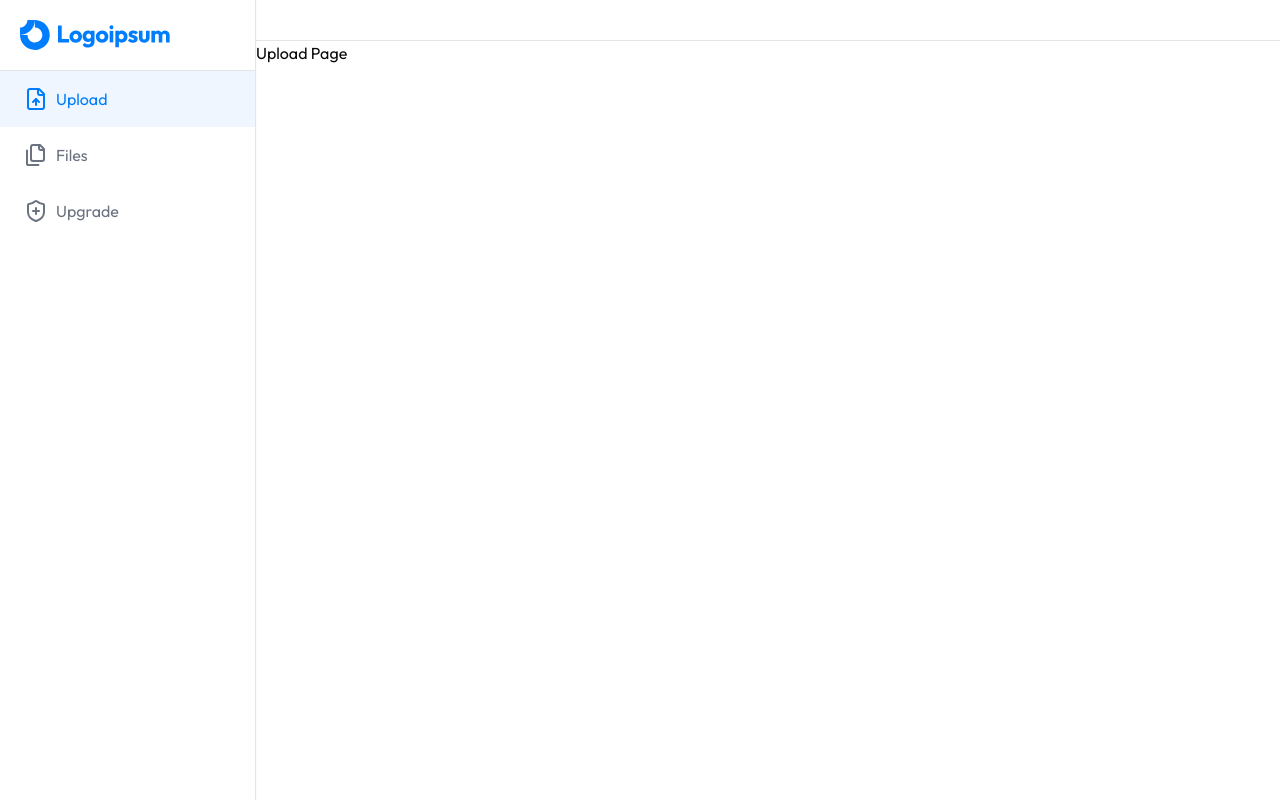
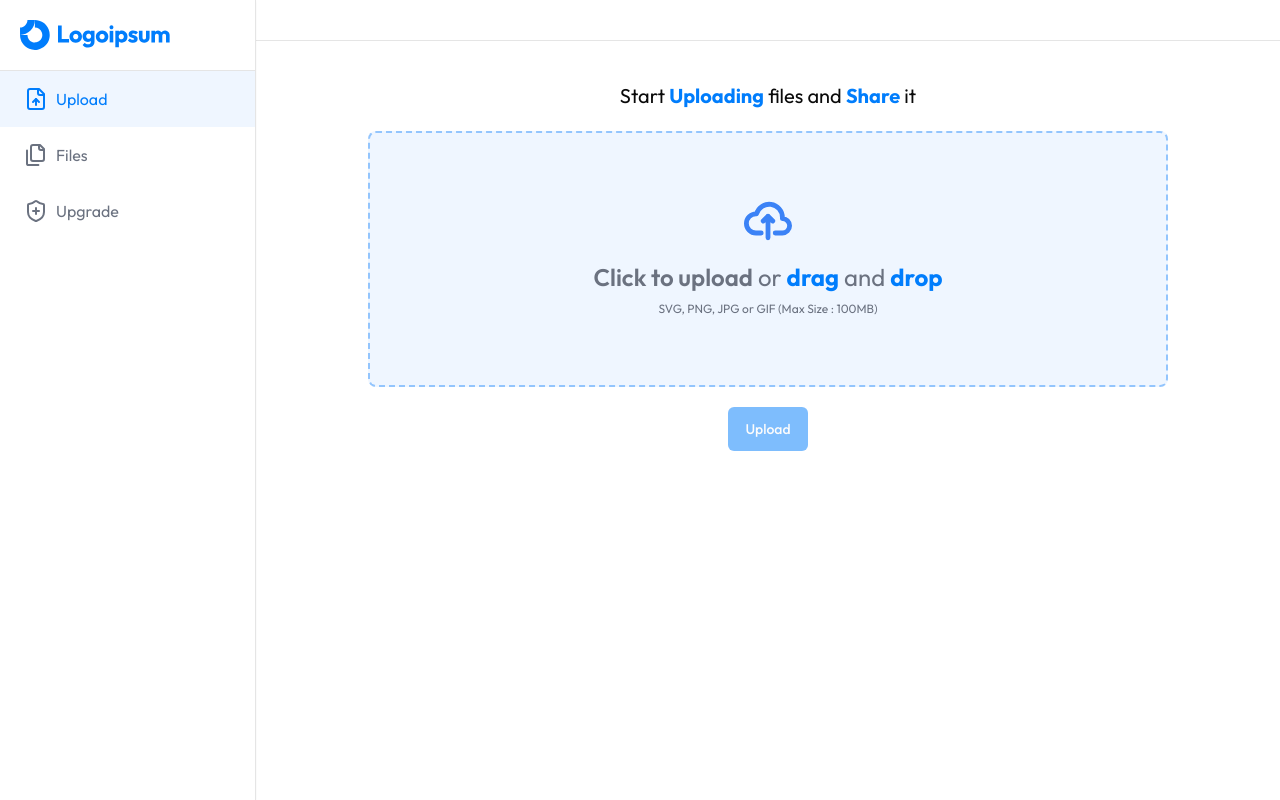
Before and after one commit to iamdaviddang/file-share-app, a Next.js app: page /upload in a window 1280 px wide. Built offline with nearby package versions, Linux system fonts and the light colour scheme.

Commit message:
upload page ui

```diff
--- /dev/null
+++ b/app/(dashboard)/(routes)/upload/_components/FilePreview.js
@@ -0,0 +1,43 @@
+import { File, X } from "lucide-react";
+import React from "react";
+
+function FilePreview({ file, removeFile }) {
+  const units = [
+    "bytes",
+    "KiB",
+    "MiB",
+    "GiB",
+    "TiB",
+    "PiB",
+    "EiB",
+    "ZiB",
+    "YiB",
+  ];
+
+  function niceBytes(x) {
+    let l = 0,
+      n = parseInt(x, 10) || 0;
+
+    while (n >= 1024 && ++l) {
+      n = n / 1024;
+    }
+
+    return n.toFixed(n < 10 && l > 0 ? 1 : 0) + " " + units[l];
+  }
+  return (
+    <div className="flex items-center gap-2 justify-between mt-5 border rounded-md p-4 border-primary">
+      <div className="flex items-center gap-2">
+        <File alt="file" width={50} height={50} className="text-primary" />
+        <div className="text-left">
+          <h2>{file.name}</h2>
+          <h2 className="text-gray-400 text-[12px]">
+            {file?.type} / {niceBytes(file?.size)}
+          </h2>
+        </div>
+      </div>
+      <X className="text-red-600 cursor-pointer" onClick={() => removeFile()} />
+    </div>
+  );
+}
+
+export default FilePreview;
--- /dev/null
+++ b/app/(dashboard)/(routes)/upload/_components/UploadFormTemplate.js
@@ -0,0 +1,81 @@
+"use client";
+import { Button } from "@/components/ui/button";
+import React, { useState } from "react";
+import { AlertCircle } from "lucide-react";
+
+import { Alert, AlertDescription, AlertTitle } from "@/components/ui/alert";
+import FilePreview from "./FilePreview";
+
+function UploadFormTemplate() {
+  const [file, setFile] = useState();
+  const [errorMsg, setErrorMsg] = useState("");
+
+  const onFileSelect = (file) => {
+    if (file && file.size > 100000000) {
+      console.log("Size is Greate than 100MB");
+      setErrorMsg("File size is too big! Max Size is 100MB.");
+      return;
+    }
+    setFile(file);
+  };
+
+  return (
+    <div className="text-center">
+      <div className="flex items-center justify-center w-full">
+        <label
+          htmlFor="dropzone-file"
+          className="flex flex-col items-center justify-center w-full h-64 border-2 border-blue-300 border-dashed rounded-lg cursor-pointer bg-blue-50 dark:hover:bg-bray-800 dark:bg-gray-700 hover:bg-gray-100 dark:border-gray-600 dark:hover:border-gray-500 dark:hover:bg-gray-600"
+        >
+          <div className="flex flex-col items-center justify-center pt-5 pb-6">
+            <svg
+              className="w-12 h-12 mb-4 text-blue-500 dark:text-gray-400"
+              aria-hidden="true"
+              xmlns="http://www.w3.org/2000/svg"
+              fill="none"
+              viewBox="0 0 20 16"
+            >
+              <path
+                stroke="currentColor"
+                strokeLinecap="round"
+                strokeLinejoin="round"
+                strokeWidth="2"
+                d="M13 13h3a3 3 0 0 0 0-6h-.025A5.56 5.56 0 0 0 16 6.5 5.5 5.5 0 0 0 5.207 5.021C5.137 5.017 5.071 5 5 5a4 4 0 0 0 0 8h2.167M10 15V6m0 0L8 8m2-2 2 2"
+              />
+            </svg>
+            <p className="mb-2 text-lg md:text-2xl text-gray-500 dark:text-gray-400">
+              <span className="font-semibold">Click to upload</span> or{" "}
+              <strong className="text-primary">drag</strong> and{" "}
+              <strong className="text-primary">drop</strong>
+            </p>
+            <p className="text-xs text-gray-500 dark:text-gray-400">
+              SVG, PNG, JPG or GIF (Max Size : 100MB)
+            </p>
+          </div>
+          <input
+            id="dropzone-file"
+            type="file"
+            className="hidden"
+            onChange={(event) => onFileSelect(event.target.files[0])}
+          />
+        </label>
+      </div>
+      {errorMsg ? (
+        <div className="w-[300px] mx-auto mt-10">
+          <Alert variant="destructive">
+            <AlertCircle className="h-8 w-8" />
+            <AlertTitle>Error</AlertTitle>
+            <AlertDescription>{errorMsg}</AlertDescription>
+          </Alert>
+        </div>
+      ) : null}
+      <Button disabled={!file} size="lg" className="mt-5 w-[30%] md:w-[10%]">
+        Upload
+      </Button>
+      {file ? (
+        <FilePreview file={file} removeFile={() => setFile(null)} />
+      ) : null}
+    </div>
+  );
+}
+
+export default UploadFormTemplate;
--- a/app/(dashboard)/(routes)/upload/page.js
+++ b/app/(dashboard)/(routes)/upload/page.js
@@ -1,7 +1,16 @@
 import React from "react";
+import UploadFormTemplate from "./_components/UploadFormTemplate";
 
 function Upload() {
-  return <div>Upload Page</div>;
+  return (
+    <div className="p-5 px-8 md:px-28">
+      <h2 className="text-[20px] text-center m-5">
+        Start <strong className="text-primary">Uploading</strong> files and{" "}
+        <strong className="text-primary">Share</strong> it
+      </h2>
+      <UploadFormTemplate />
+    </div>
+  );
 }
 
 export default Upload;
--- /dev/null
+++ b/components/ui/alert.jsx
@@ -0,0 +1,47 @@
+import * as React from "react"
+import { cva } from "class-variance-authority";
+
+import { cn } from "@/lib/utils"
+
+const alertVariants = cva(
+  "relative w-full rounded-lg border p-4 [&>svg~*]:pl-7 [&>svg+div]:translate-y-[-3px] [&>svg]:absolute [&>svg]:left-4 [&>svg]:top-4 [&>svg]:text-foreground",
+  {
+    variants: {
+      variant: {
+        default: "bg-background text-foreground",
+        destructive:
+          "border-destructive/50 text-destructive dark:border-destructive [&>svg]:text-destructive",
+      },
+    },
+    defaultVariants: {
+      variant: "default",
+    },
+  }
+)
+
+const Alert = React.forwardRef(({ className, variant, ...props }, ref) => (
+  <div
+    ref={ref}
+    role="alert"
+    className={cn(alertVariants({ variant }), className)}
+    {...props} />
+))
+Alert.displayName = "Alert"
+
+const AlertTitle = React.forwardRef(({ className, ...props }, ref) => (
+  <h5
+    ref={ref}
+    className={cn("mb-1 font-medium leading-none tracking-tight", className)}
+    {...props} />
+))
+AlertTitle.displayName = "AlertTitle"
+
+const AlertDescription = React.forwardRef(({ className, ...props }, ref) => (
+  <div
+    ref={ref}
+    className={cn("text-sm [&_p]:leading-relaxed", className)}
+    {...props} />
+))
+AlertDescription.displayName = "AlertDescription"
+
+export { Alert, AlertTitle, AlertDescription }
```
